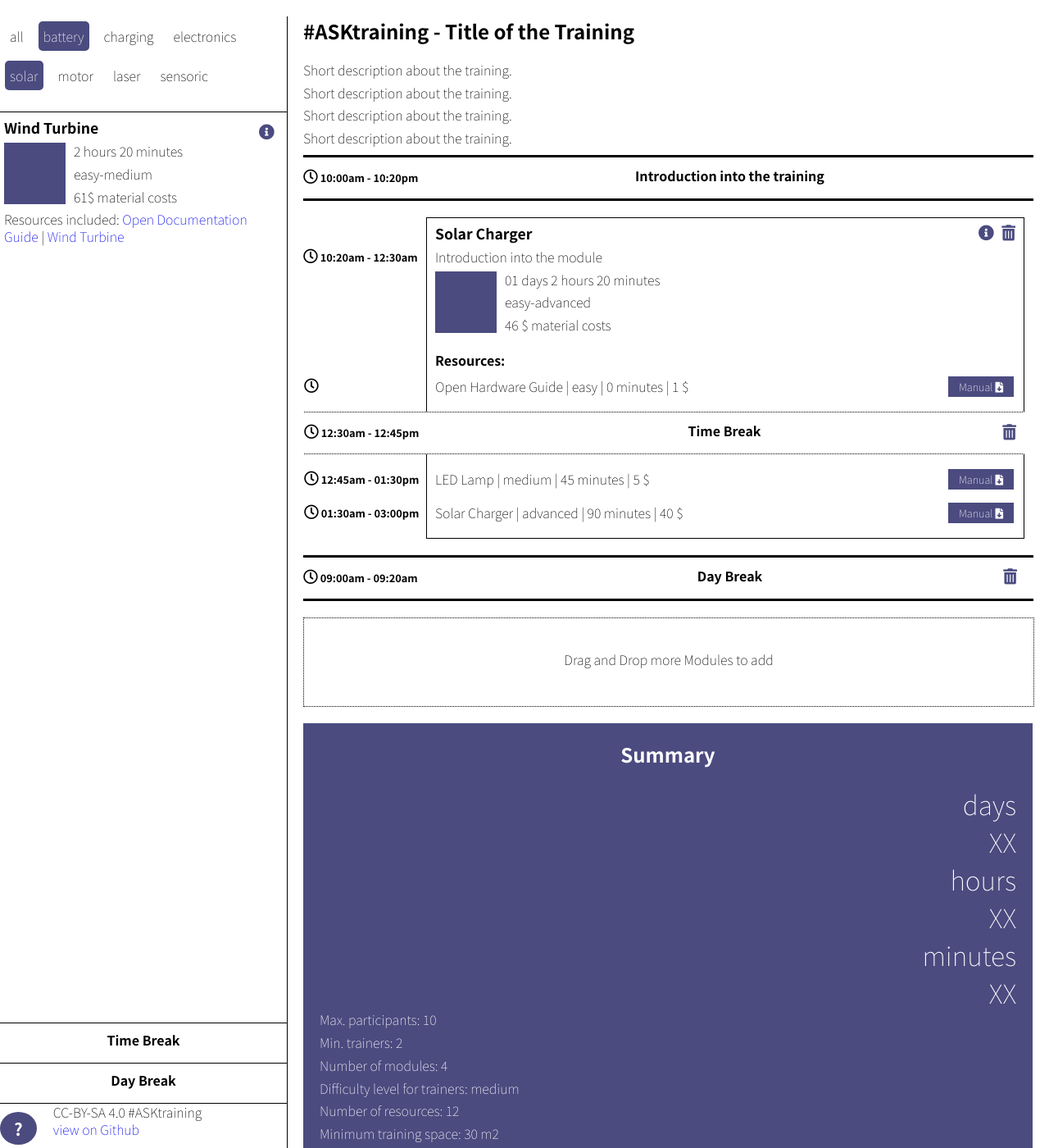
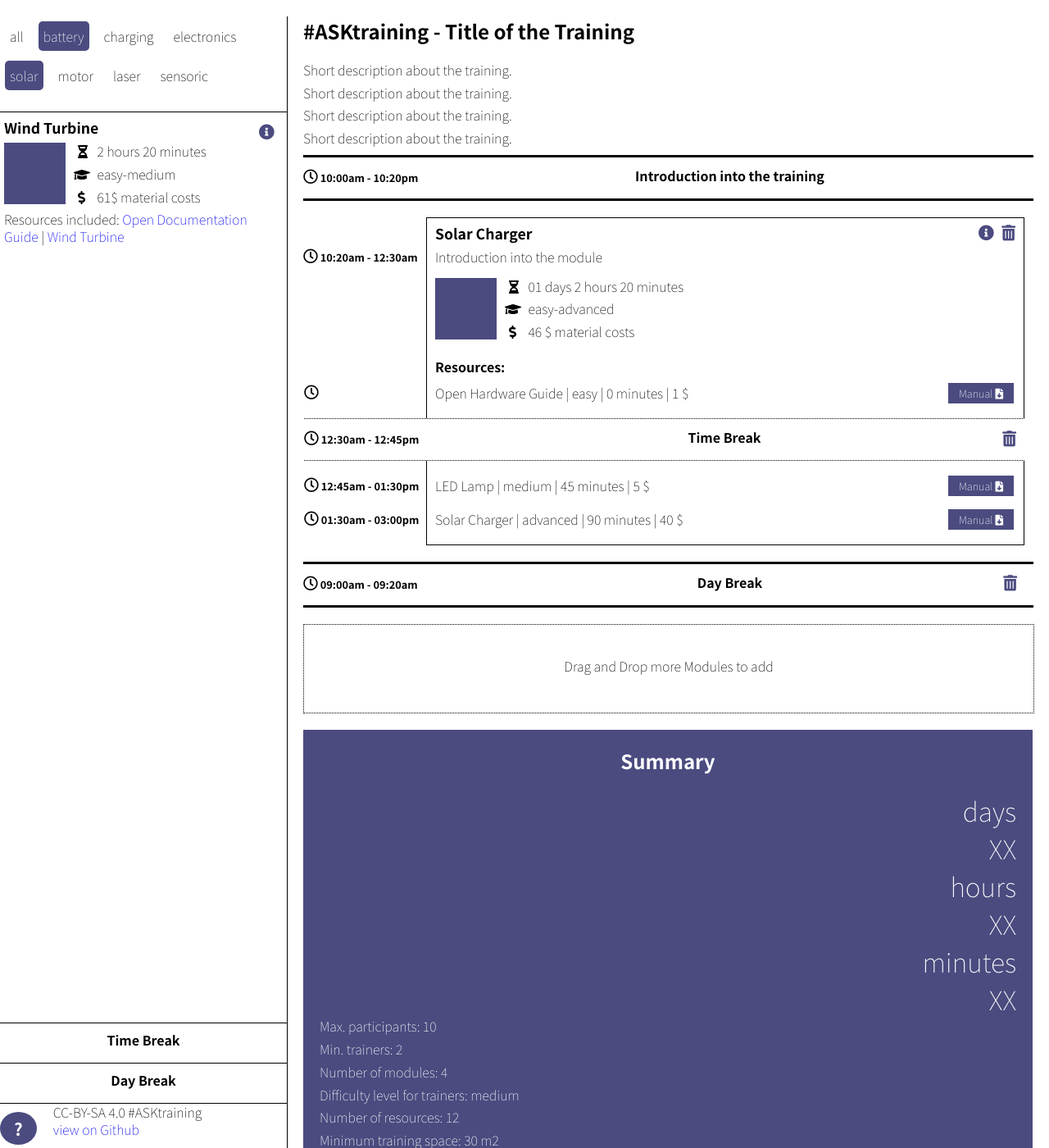
Before and after one commit to ASKtraining/Training, a Jekyll site: the page built from index.html, in a window 1280 px wide and 1400 px high. Shown: the whole window at 82% size. Built offline with Jekyll 4.4.1, drawn with Linux system fonts in a browser that asks for light colours; a script that is not in the unit is left out.

Commit message:
added some icons for the description in a module

```diff
--- a/index.html
+++ b/index.html
@@ -31,9 +31,11 @@ permalink: /
                     <p class="intro">Introduction into the module</p>
                     <div class="thumbnail"></div>
                     <div class="module-meta">
-                        <p>2 hours 20 minutes</p>
-                        <p>easy-medium</p>
-                        <p>61$ material costs</p>
+                        <div class="module-meta">
+                            <p class="duration"><i class="fas fa-hourglass-half"></i> 2 hours 20 minutes</p>
+                            <p class="difficulty-level"><i class="fas fa-graduation-cap"></i> easy-medium</p>
+                            <p class="material-costs"><i class="fas fa-dollar-sign"></i> 61$ material costs</p>
+                        </div>
                     </div>
                     <div class="resources">
                         <p class="sidebar">Resources included: <a href="#">Open Documentation Guide</a> | <a href="#">Wind Turbine</a></p>
@@ -110,9 +112,9 @@ permalink: /
                     <p class="intro">Introduction into the module</p>
                     <div class="thumbnail"></div>
                     <div class="module-meta">
-                        <p>01 days 2 hours 20 minutes</p>
-                        <p>easy-advanced</p>
-                        <p>46 $ material costs</p>
+                        <p class="duration"><i class="fas fa-hourglass-half"></i> 01 days 2 hours 20 minutes</p>
+                        <p class="difficulty-level"><i class="fas fa-graduation-cap"></i> easy-advanced</p>
+                        <p class="material-costs"><i class="fas fa-dollar-sign"></i> 46 $ material costs</p>
                     </div>
                     <div class="resources">
                         <p class="sidebar">Resources included: <a href="#">LED Lamp</a> | <a href="#">Battery Charger</a> | <a href="#">Solar Charger</a></p>
```
Also changed, not shown: _sass/style.sass (+10 -0 lines), assets/css/style.css (+11 -0 lines), assets/css/style.min.css.
